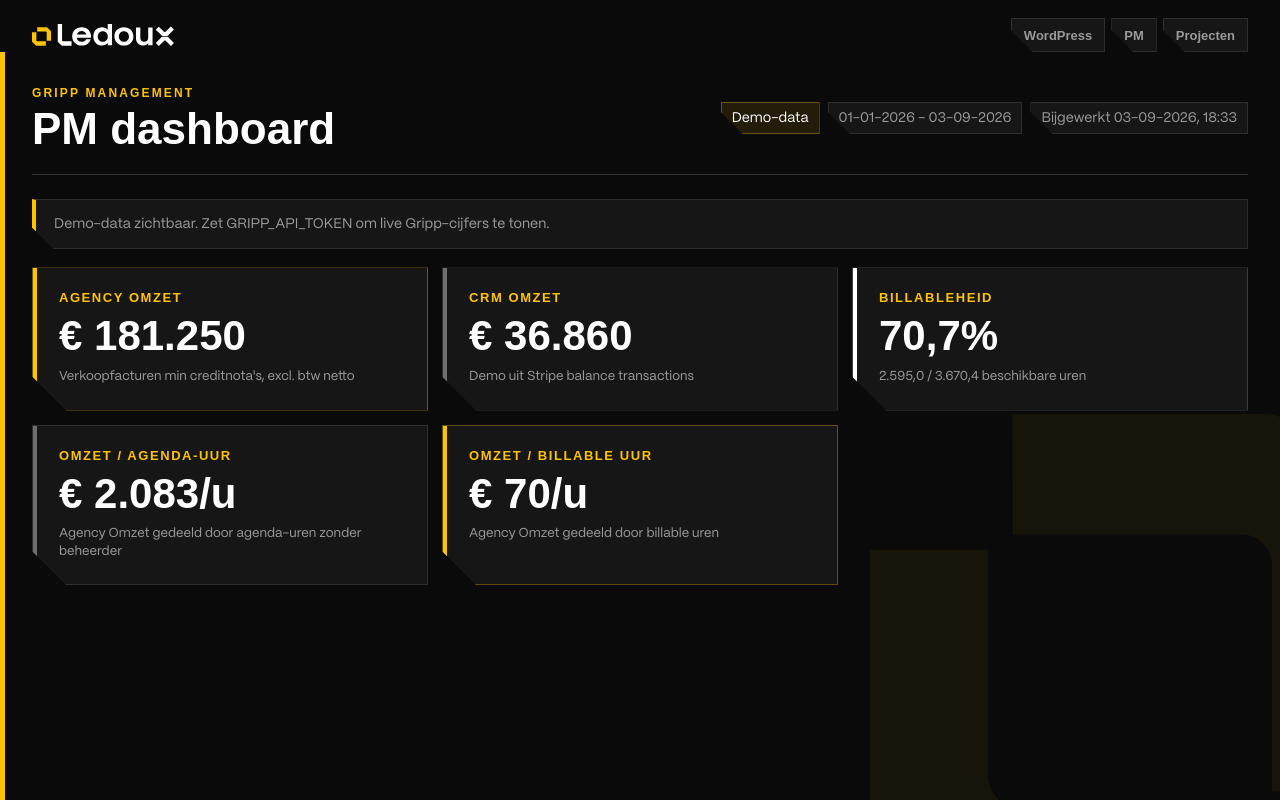
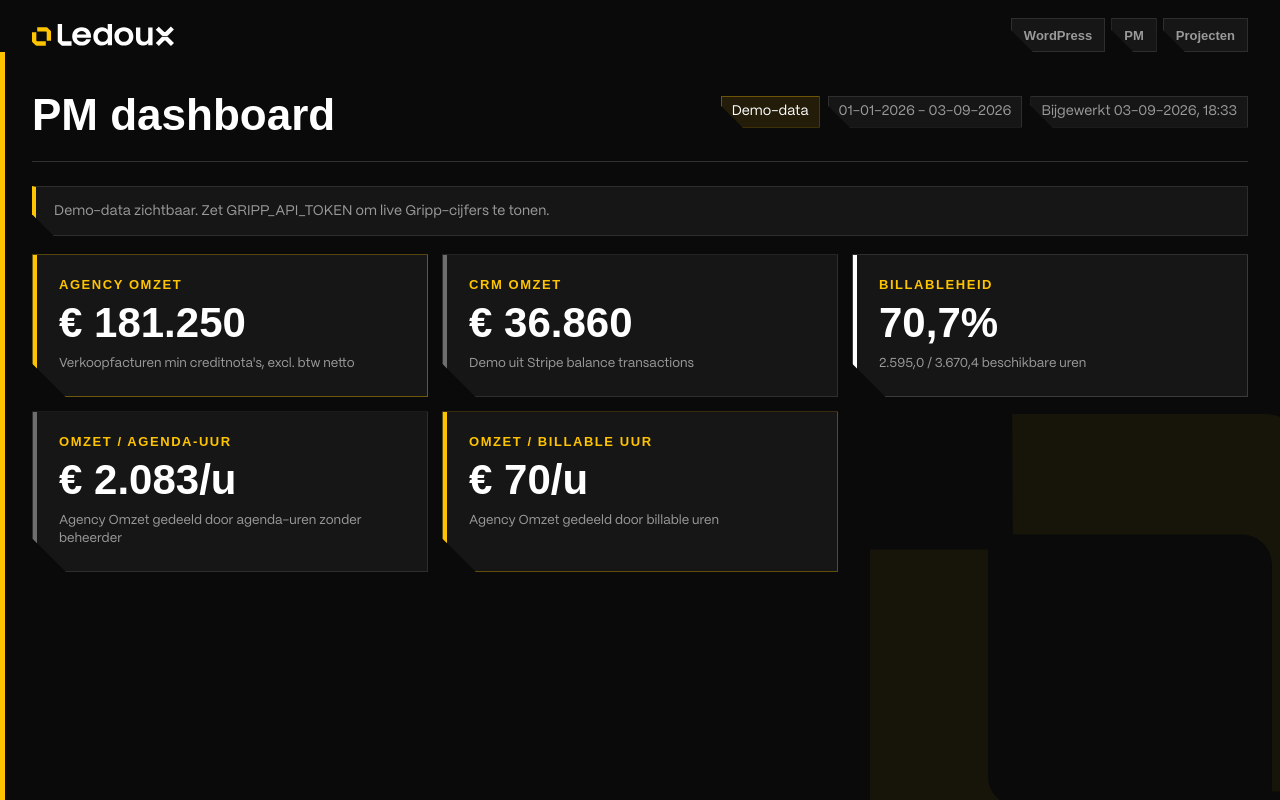
Before and after one commit to maxancedecot/GrippMCP, a Next.js app: page /pm in a window 1280 px wide. Built offline with nearby package versions, Linux system fonts and the light colour scheme; a web font is replaced by a local one.

Commit message:
Remove dashboard header subtitles

```diff
--- a/app/pm/page.tsx
+++ b/app/pm/page.tsx
@@ -236,7 +236,6 @@ export default async function PmDashboardPage({ searchParams }: { searchParams?:
       <main className="dashboard-shell pm-shell">
         <header className="dashboard-header">
           <div>
-            <p className="eyebrow">Gripp management</p>
             <h1>PM dashboard</h1>
           </div>
           <div className="header-meta">
--- a/app/projectmanagement/page.tsx
+++ b/app/projectmanagement/page.tsx
@@ -101,7 +101,6 @@ export default async function ProjectManagementPage({ searchParams }: { searchPa
         <ProjectManagementAutoRefresh />
         <header className="dashboard-header">
           <div>
-            <p className="eyebrow">Gripp opdrachten</p>
             <h1>Projectmanagement</h1>
           </div>
           <div className="header-meta">
```
